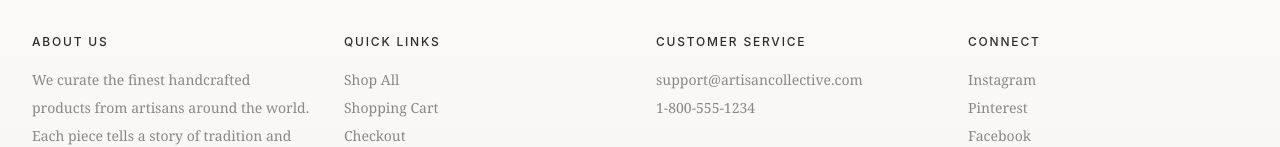
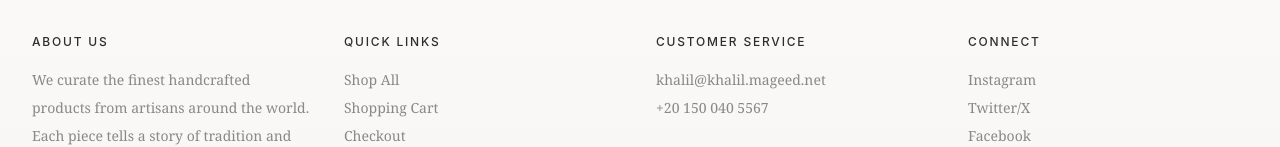
Before and after one commit to Kamkmgamer/100_dollar_ecommerce_app, a Next.js app: page / in a window 1280 px wide. Shown: the part 660-807 px from the top of the page. Built offline with nearby package versions, Linux system fonts and the light colour scheme; no server answers.

Commit message:
feat: update contact information and social media links

```diff
--- a/app/layout.tsx
+++ b/app/layout.tsx
@@ -54,19 +54,19 @@ export default function RootLayout({
               <div className="premium-footer-col">
                 <h5>Customer Service</h5>
                 <p>
-                  <a href="mailto:support@artisancollective.com">support@artisancollective.com</a>
+                  <a href="mailto:khalil@khalil.mageed.net">khalil@khalil.mageed.net</a>
                   <br />
-                  <a href="tel:+18005551234">1-800-555-1234</a>
+                  <a href="tel:+201500405567">+20 150 040 5567</a>
                 </p>
               </div>
               <div className="premium-footer-col">
                 <h5>Connect</h5>
                 <p>
-                  <a href="#">Instagram</a>
+                  <a href="https://instagram.com/khalil_0017" target="_blank" rel="noopener noreferrer">Instagram</a>
                   <br />
-                  <a href="#">Pinterest</a>
+                  <a href="https://twitter.com/kamkmgamer" target="_blank" rel="noopener noreferrer">Twitter/X</a>
                   <br />
-                  <a href="#">Facebook</a>
+                  <a href="https://facebook.com/kamkm2" target="_blank" rel="noopener noreferrer">Facebook</a>
                 </p>
               </div>
             </div>
```
